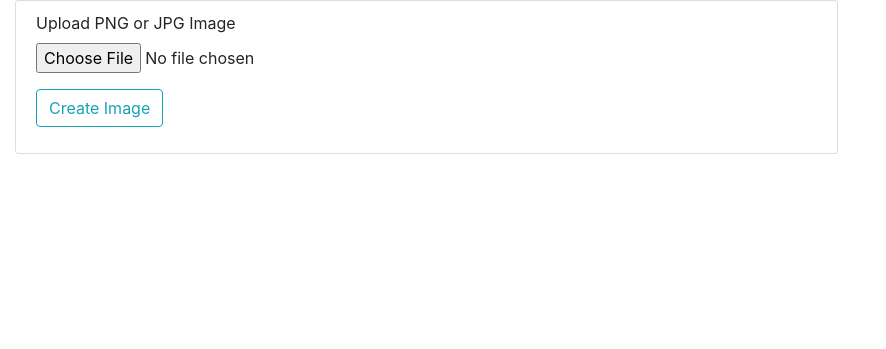
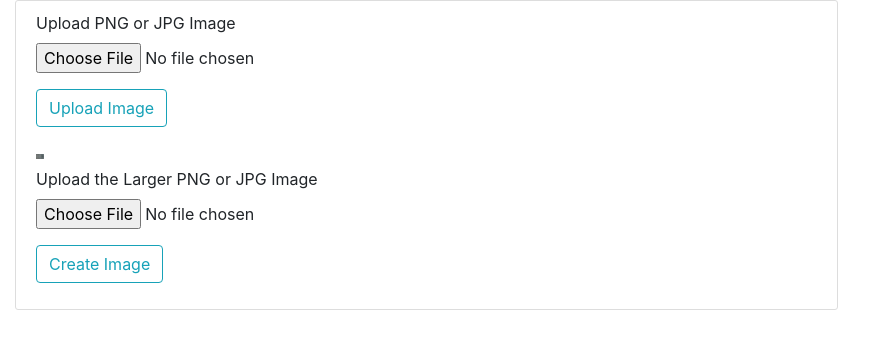
Before and after one commit to ehuan2/DefHacks_Pointilism, a Flask app: page / in a window 1280 px wide. Shown: the top 349 px of the page, without its empty margins (0-886 px from the left). Run offline with Flask 2, Linux system fonts and the light colour scheme; some libraries are stand-ins or nearby versions.

Commit message:
Finished the flask part!

```diff
--- a/flask_app/main/forms.py
+++ b/flask_app/main/forms.py
@@ -4,4 +4,8 @@
 
 class ImageInputForm(FlaskForm):
     image = FileField("Upload PNG or JPG Image", validators = [FileAllowed(['jpg', 'png'])])
+    submit = SubmitField("Upload Image")
+
+class LargerImageForm(FlaskForm):
+    image = FileField("Upload the Larger PNG or JPG Image", validators = [FileAllowed(['jpg', 'png'])])
     submit = SubmitField("Create Image")
--- a/flask_app/main/routes.py
+++ b/flask_app/main/routes.py
@@ -1,18 +1,34 @@
-from flask import render_template, Blueprint, request
-from flask_app.main.forms import ImageInputForm
-from flask_app.main.utils import save_picture
+from flask import render_template, Blueprint, request, redirect, url_for
+from flask_app.main.forms import ImageInputForm, LargerImageForm
+from flask_app.main.utils import save_picture, generate_image
+from PIL import Image
+import os
 
 main = Blueprint('main', __name__)
 
-@main.route("/", methods = ['GET', 'POST'])
+@main.route("/", methods=['GET', 'POST'])
 def index():
 
     image_form = ImageInputForm()
+    larger_image_form = LargerImageForm()
 
     if image_form.validate_on_submit():
         if image_form.image.data:
-            save_picture(image_form.image.data)
-        else:
-            print("No image given!")
+            save_picture(image_form.image.data, output_size=(8, 8))
 
-    return render_template("main.html", image_form = image_form)
+    images = [img_path for img_path in os.listdir("./flask_app/static/images")]
+
+    return render_template("main.html", image_form=image_form, larger_image_form = larger_image_form, images = images)
+
+
+@main.route("/generate_image", methods = ['POST'])
+def generate_image_route():
+
+    if request.method == 'POST':
+        img = request.files.get("image")
+
+        if img:
+            larger_image = Image.open(request.files.get("image").stream)
+            generate_image(larger_image=larger_image)
+
+    return redirect(url_for('main.index'))
--- a/flask_app/templates/main.html
+++ b/flask_app/templates/main.html
@@ -4,7 +4,8 @@
 
 <div class="content-section">
 
-    <form method="POST" action="/" enctype = "multipart/form-data">
+    <span>
+        <form method="POST" action="/" enctype="multipart/form-data">
             {{ image_form.hidden_tag() }}
 
 
@@ -32,6 +33,44 @@
 
         </form>
 
+        {% for img_path in images %}
+
+            <img src="{{url_for('static', filename = 'images/' + img_path)}}" alt="">
+
+        {% endfor %}
+
+    </span>
+
+    <span>
+        <form method="POST" action="{{url_for('main.generate_image_route')}}" enctype="multipart/form-data">
+            {{ larger_image_form.hidden_tag() }}
+
+
+            <div class="form-group">
+
+
+                <!-- Adding in some bootstrap to the form, label(adds in the css class) -->
+                {{ larger_image_form.image.label() }}
+                {{ larger_image_form.image(class="form-control-file") }}
+
+                {% if larger_image_form.image.errors %}
+                {% for error in larger_image_form.image.errors %}
+
+                <span class='text-danger'>{{ error }}</span>
+
+                {% endfor %}
+                {% endif %}
+
+            </div>
+
+
+            <div class="form-group">
+                {{ larger_image_form.submit(class="btn btn-outline-info") }}
+            </div>
+
+        </form>
+    </span>
+
 </div>
 
 {% endblock content %}
```
Also changed, not shown: flask_app/main/utils.py (+4 -4 lines), 1 other file. Lines whose indentation alone changed are shown as unchanged.
